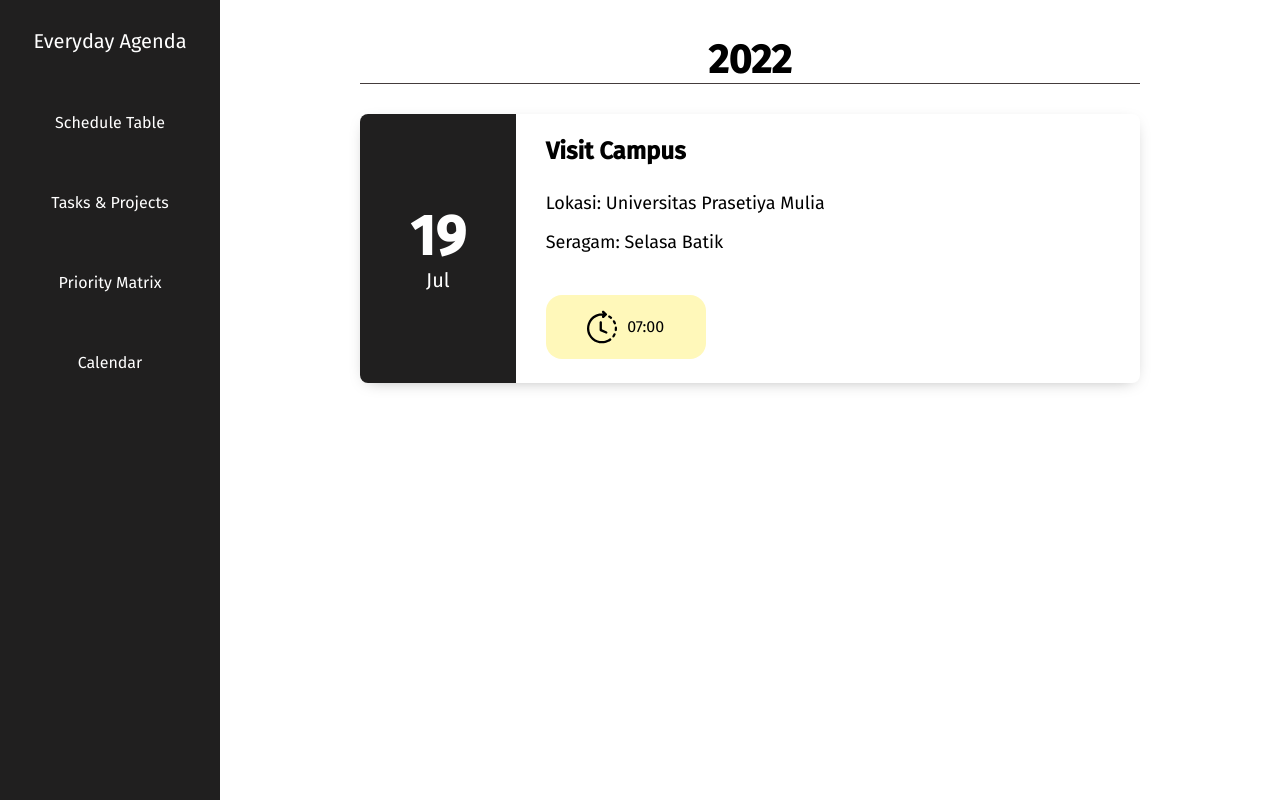
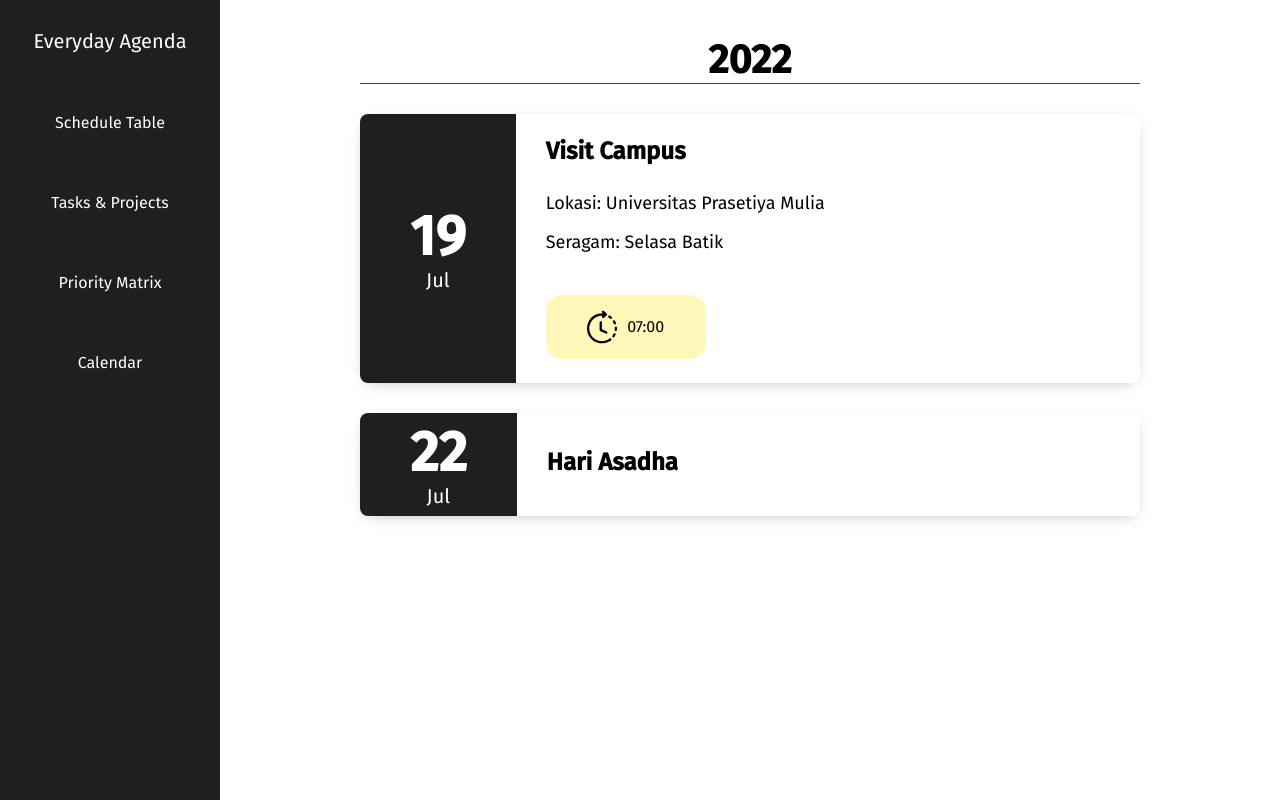
Before and after one commit to theofrolicdean/EverydayAgenda, a plain HTML site: page index.html in a window 1280 px wide. Both pictures are taken after a click on the item "Calendar". Drawn offline with Linux system fonts and the light colour scheme.

Commit message:
Add asadha

```diff
--- a/index.html
+++ b/index.html
@@ -122,6 +122,28 @@
                                 </div>
                             </div>
                         </div>
+                        <div class="calendar">
+                            <div class="calendar__events">
+                                <div class="calendar__event-side">
+                                    <div class="calendar__event-date">
+                                        <div class="event-date" data-calendar-day>22</div>
+                                        <div class="event-month" data-calendar-month>Jul</div>
+                                    </div>
+                                </div>
+                                <div class="calendar__event-content">
+                                    <h1 class="calendar__event-title" data-event-name>Hari Asadha</h1>
+                                    <div class="calendar__event-description">
+                                        <p class="event-description" data-event-desc></p>
+                                    </div>
+                                    <!-- <div class="calendar__event-time">
+                                        <span class="icon-container">
+                                            <img src="assets/clock.svg" class="icon" alt="">
+                                        </span>
+                                        <span class="event-time" data-event-time>07:00</span>
+                                    </div> -->
+                                </div>
+                            </div>
+                        </div>
                     </div>
                 </div>
             </div>
```
